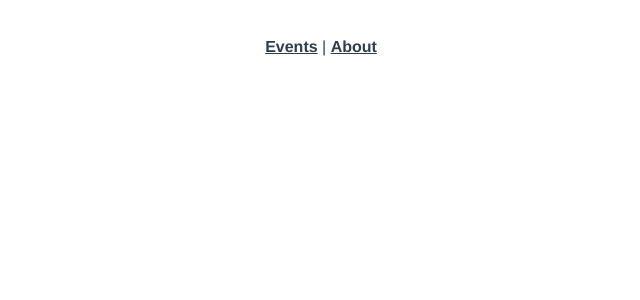
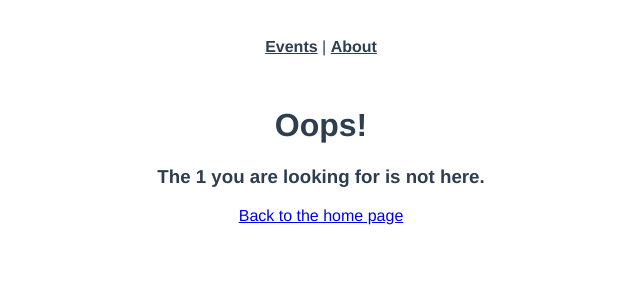
Before and after one commit to RichardSkoda/Real-world-vue, a Vue app: page /404/1 in a window 1280 px wide. Before the commit this address had no page. Shown: the top 300 px of the page, without its empty margins (319-959 px from the left). Built offline with nearby package versions, Linux system fonts and the light colour scheme.

Commit message:
route L7 end

```diff
--- a/src/router/index.ts
+++ b/src/router/index.ts
@@ -1,10 +1,12 @@
 import { createRouter, createWebHistory } from 'vue-router'
 import EventListView from '../views/EventListView.vue'
 import AboutView from '@/views/AboutView.vue'
-import EventLayout from '@/views//event/Leyout.vue'
-import EventDetails from '@/views//event/Details.vue'
-import EventRegister from '@/views//event/Register.vue'
-import EventEdit from '@/views//event/Edit.vue'
+import EventLayout from '@/views/event/Layout.vue'
+import EventDetails from '@/views/event/Details.vue'
+import EventRegister from '@/views/event/Register.vue'
+import EventEdit from '@/views/event/Edit.vue'
+import NotFound from '@/views/NotFound.vue'
+import NetworkError from '@/views/NetworkError.vue'
 
 const router = createRouter({
   history: createWebHistory(import.meta.env.BASE_URL),
@@ -20,6 +22,22 @@ const router = createRouter({
       name: 'about',
       component: AboutView,
       alias: '/about'
+    },
+    {
+      path: '/:catchAll(.*)',
+      name: 'not-found',
+      component: NotFound,
+    },
+    {
+      path: '/404/:resource',
+      name: '404Resource',
+      component: NotFound,
+      props: true
+    },
+    {
+      path: '/network-error',
+      name: 'network-error',
+      component: NetworkError,
     },
     {
       path: '/events/:id',
--- a/src/views/EventListView.vue
+++ b/src/views/EventListView.vue
@@ -30,6 +30,7 @@ import { ref, onMounted, watchEffect, computed } from 'vue'
 import EventService from '@/services/EventService'
 import EventCard from '@/components/EventCard.vue'
 import type { Event } from '@/types/Event'
+import router from '@/router';
 
 const props = defineProps({
   page: {
@@ -54,7 +55,7 @@ onMounted(() => {
       events.value = serverData.data
       console.log(events.value)
     } catch (error) {
-      console.log(error)
+      router.push({name: 'network-error'})
     }
   })
 
--- /dev/null
+++ b/src/views/NetworkError.vue
@@ -0,0 +1,10 @@
+<template>
+  <div class="networkError">
+    <h1>Uh-Oh!</h1>
+
+    <h3>
+      It looks like you're experiencing some network issues, please take a breath and
+      <a href="#" @click="$router.go(-1)">click here</a> to try again.
+    </h3>
+  </div>
+</template>
--- /dev/null
+++ b/src/views/NotFound.vue
@@ -0,0 +1,20 @@
+<!-- eslint-disable vue/multi-word-component-names -->
+<template>
+  <h1>Oops!</h1>
+  <h3>
+    The {{ resource }} you are looking for is not here.
+  </h3>
+  <router-link :to="{name: 'event-list'}">Back to the home page</router-link>
+</template>
+
+<script setup lang="ts">
+
+const props = defineProps({
+  resource: {
+    type: String,
+    required: false,
+    default: 'page'
+  }
+})
+
+</script>
--- a/src/views/event/Leyout.vue
+++ b/src/views/event/Layout.vue
@@ -17,6 +17,7 @@
 import { onMounted, ref } from 'vue'
 import EventService from '@/services/EventService';
 import type { Event } from '@/types/Event'
+import router from '@/router';
 
 const props = defineProps({
   id: {
@@ -32,8 +33,10 @@ onMounted( async () => {
   try {
     const serverData = await EventService.getEvent(props.id)
     event.value = serverData.data
-  } catch (error) {
-    console.log('Cant get event', error)
+  } catch (error: any) {
+    if(error.response && error.response.status === 404) {
+      router.push({name: '404Resource', params: {resource: 'event'}})
+    } else router.push({name: 'network-error'})
   }
 })
 
```
